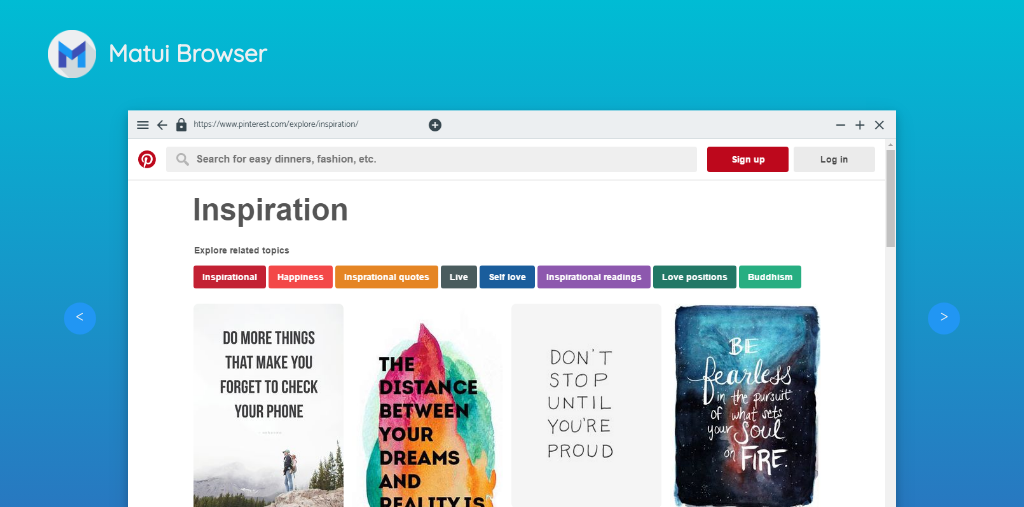
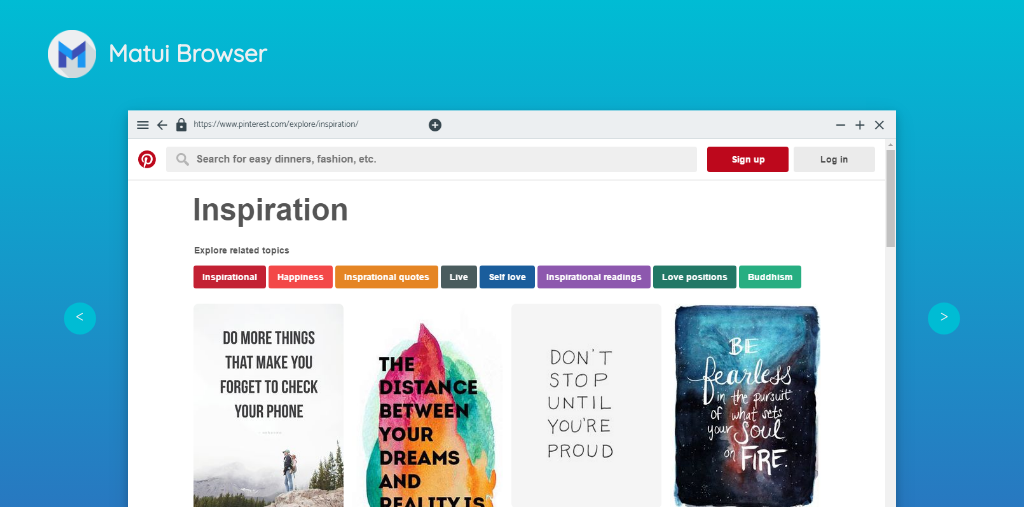
Before and after one commit to grychi/matui, an Electron app: page docs/index.html in a window 1024 px wide. Shown: the top 507 px of the page. Drawn offline with nearby package versions, Linux system fonts and the light colour scheme.

Commit message:
color fix

```diff
--- a/docs/css/index.css
+++ b/docs/css/index.css
@@ -69,7 +69,7 @@
     width: 2em;
     margin-top: 25%;
     border-radius: 2em;
-    background-color: #2196F3;
+    background-color: #00BCD4;
     color: #ECEFF1;
 }
 .arrow:hover {
```
